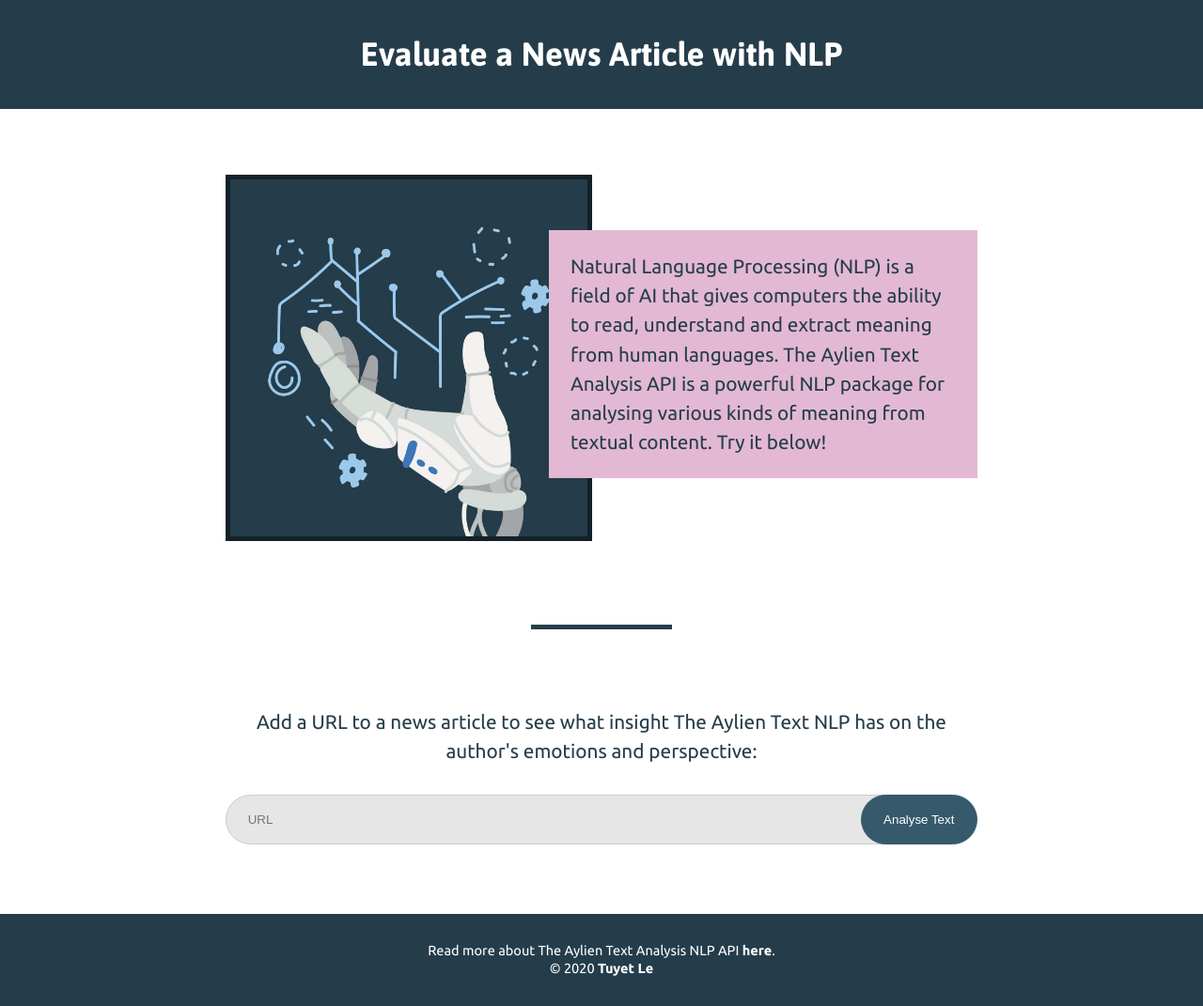
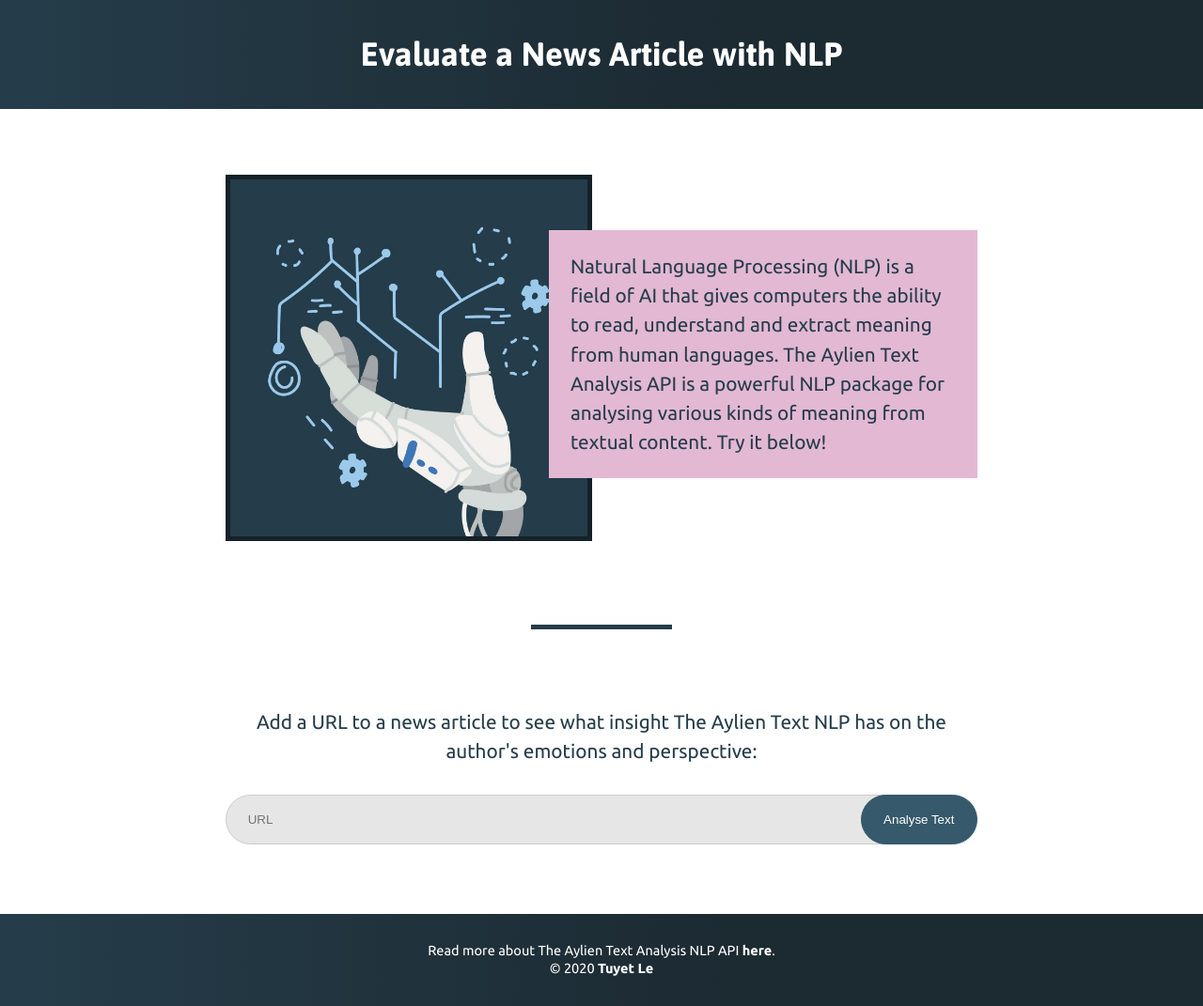
Before and after one commit to toowee-le/natural-language-processing-app, a website built with webpack: page src/client/views/index.html in a window 1280 px wide. Shown: the whole page at 94% size. Built offline with nearby package versions, Linux system fonts and the light colour scheme.

Commit message:
create gradient background instead

```diff
--- a/src/client/styles/footer.scss
+++ b/src/client/styles/footer.scss
@@ -5,7 +5,7 @@
     padding: 30px;
     margin-top: 2em;
     font-size: .7em;
-    background: $main-brand-color;
+    background: linear-gradient(90deg, rgba(37,61,74,1) 0%, rgba(28,42,50,1) 61%);
     color: #FFF;
 
     a {
--- a/src/client/styles/header.scss
+++ b/src/client/styles/header.scss
@@ -3,7 +3,7 @@
 header {
     text-align: center;
     padding: 35px 50px;
-    background: $main-brand-color;
+    background: linear-gradient(90deg, rgba(37,61,74,1) 0%, rgba(28,42,50,1) 61%);
     color: $base-color;
 
     .site-title {
```
